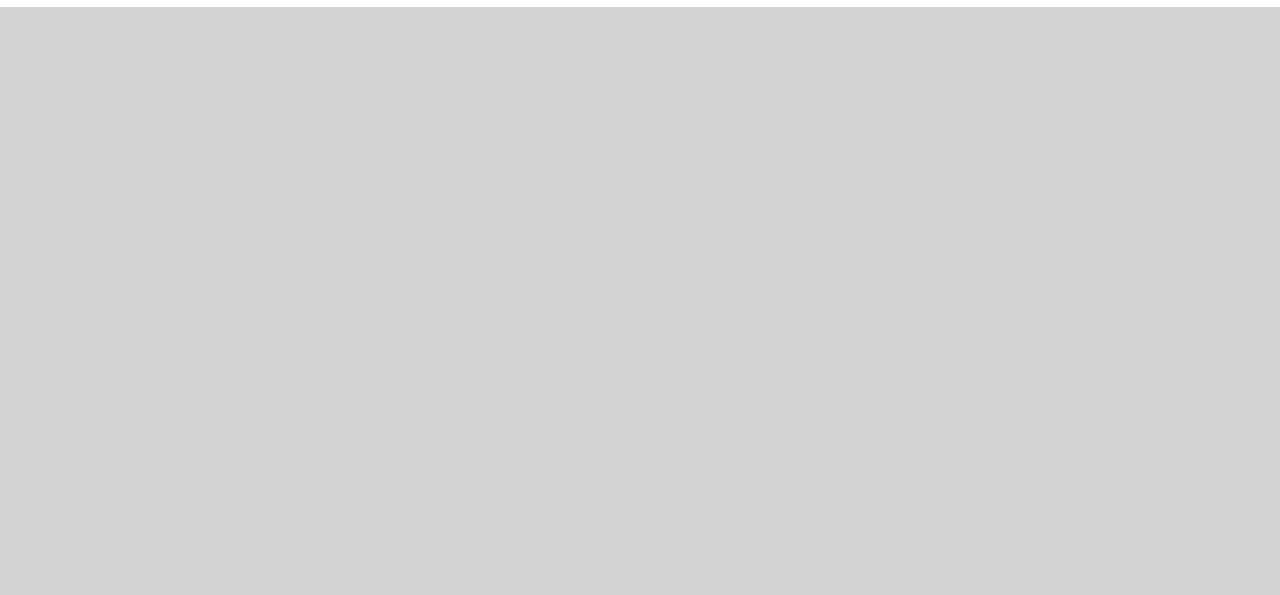
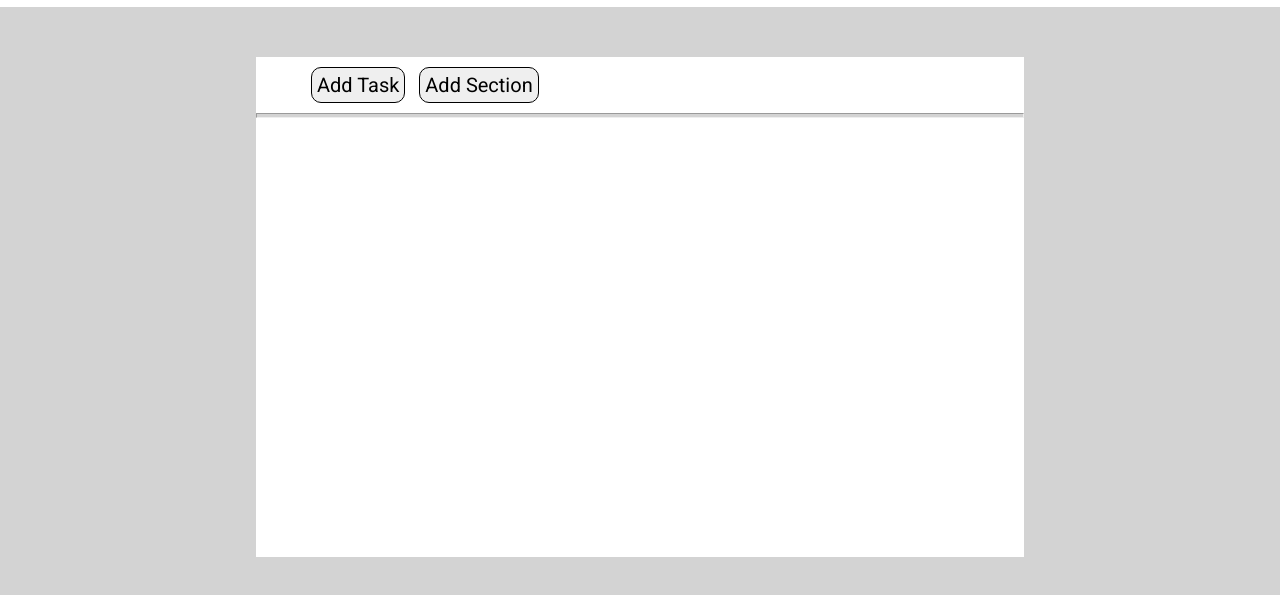
Before and after one commit to Mattia-Rollo/html-css-toboolist, a plain HTML site: page index.html in a window 1280 px wide. Shown: the part 63-658 px from the top of the page. Drawn offline with Linux system fonts and the light colour scheme.

Commit message:
add Buttons

```diff
--- a/css/style.css
+++ b/css/style.css
@@ -11,11 +11,10 @@ body {
 header {
     /* height: 100px; */
     background-color: white;
-
     padding: 10px;
     /* vertical-align: middle; */
 }
-
+            /* soluzione per la propietà float */
 .clearfix::after {
     content: "";
     clear: both;
@@ -37,3 +36,27 @@ header img {
     font-size: 2.5em;
     /* line-height: 53px; */
 }
+
+            /* contenuto principale */
+
+main {
+    background-color: white;
+    width: 60%;
+    height: 500px;;
+    margin: 0 auto;
+    margin-top: 50px;
+}
+button {
+    margin: 10px 5px;
+    padding: 5px;
+    font-size: 20px;
+    border: 1px solid black;
+    border-radius: 10px;
+}
+.buttons {
+    margin-left: 50px;
+}
+hr {
+    height: 5px;
+    background-color: lightgray;
+}
--- a/index.html
+++ b/index.html
@@ -14,7 +14,13 @@
         <img src="img/Logo.png" alt="logo">
         <div class="info-logo">Toboolist</div>
     </header>
-
-    <main></main>
+    <main>
+        <!-- bottoni -->
+        <div class="buttons">
+            <button>Add Task</button>
+            <button>Add Section</button>
+        </div>
+        <hr>
+    </main>
 </body>
 </html>
```
